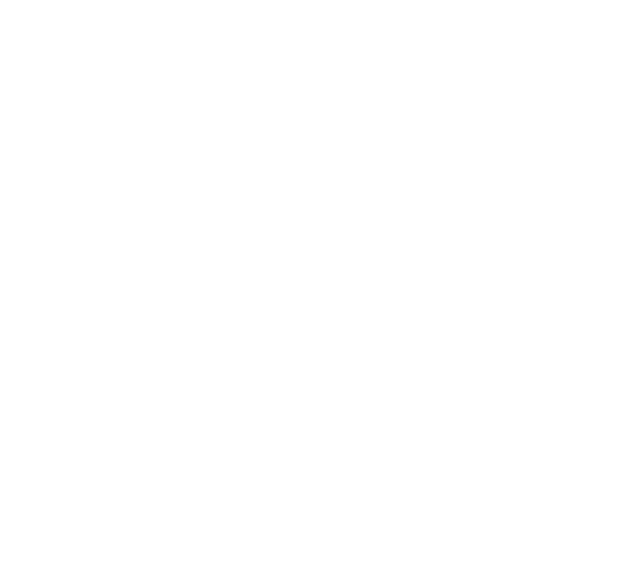
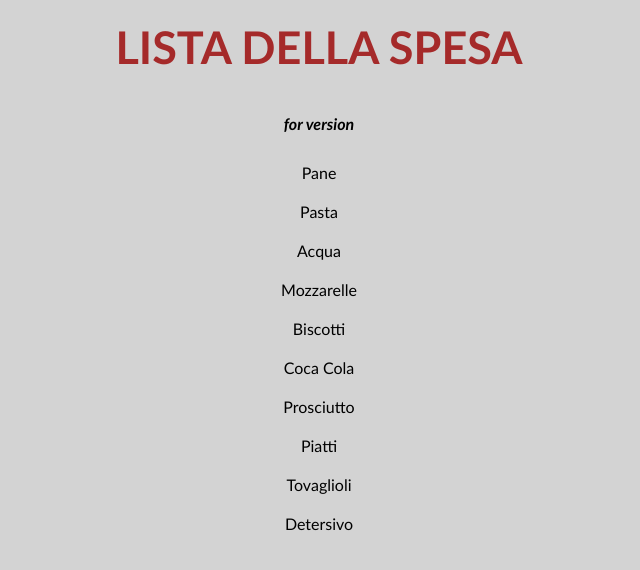
Before and after one commit to carmelopalumbo/js-lista-spesa, a plain HTML site: page for-version/index.html in a window 1280 px wide. Shown: the whole page, without its empty margins (321-961 px from the left). Drawn offline with Linux system fonts and the light colour scheme.

Commit message:
add-for-version

```diff
--- a/for-version/css/style.css
+++ b/for-version/css/style.css
@@ -8,4 +8,27 @@
 
 body{
     font-family: 'Trebuchet MS', 'Lucida Sans Unicode', 'Lucida Grande', 'Lucida Sans', Arial, sans-serif;
+    background-color: lightgray;
 }
+
+main h1{
+    text-align: center;
+    padding: 20px 0;
+    font-size: 45px;
+    color: brown;
+}
+
+main h4{
+    text-align: center;
+    font-style: italic;
+    padding: 20px 0;
+}
+
+main ul{
+    text-align: center;
+    list-style: square;
+}
+
+main ul li{
+    padding: 10px 0;
+}
--- a/for-version/index.html
+++ b/for-version/index.html
@@ -9,6 +9,12 @@
 </head>
 <body>
 
+    <main>
+        <h1>LISTA DELLA SPESA</h1>
+        <h4>for version</h4>
+        <ul id="lista"></ul>
+    </main>
+
 
     <script src="js/script.js"></script>
 </body>
--- a/for-version/js/script.js
+++ b/for-version/js/script.js
@@ -1 +1,20 @@
 // js
+
+const listaSpesa = [
+    'Pane',
+    'Pasta',
+    'Acqua',
+    'Mozzarelle',
+    'Biscotti',
+    'Coca Cola',
+    'Prosciutto',
+    'Piatti',
+    'Tovaglioli',
+    'Detersivo'
+];
+
+let outputList = document.getElementById('lista');
+
+for(i = 0; i < listaSpesa.length; i++){
+    outputList.innerHTML += `<li> ${listaSpesa[i]} </li>`;
+}
```
